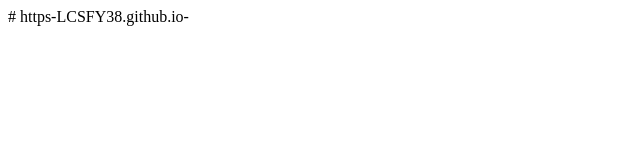
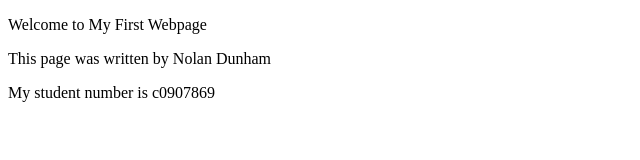
Before and after one commit to NolanDunham/https-LCSFY38.github.io-, a plain HTML site: page index.html in a window 1280 px wide. Shown: the whole page, without its empty margins (0-640 px from the left). Drawn offline with Linux system fonts and the light colour scheme.

Commit message:
Update webpage to Chapter 1

```diff
--- a/index.html
+++ b/index.html
@@ -1,10 +1,18 @@
-# https-LCSFY38.github.io-
 <!DOCTYPE html>
+<!--This page was written by Nolan Dunham-->
+<!--My student number is c0907869-->
 <html lang="en">
 <head>
 	<title>Webpage Title</title>
 	<meta charset="utf-8">
 </head>
+
 <body>
+
+	<p>Welcome to My First Webpage</p>
+	<p>This page was written by Nolan Dunham</p>
+	<p>My student number is c0907869</p>
+
 </body>
+
 </html>
```
